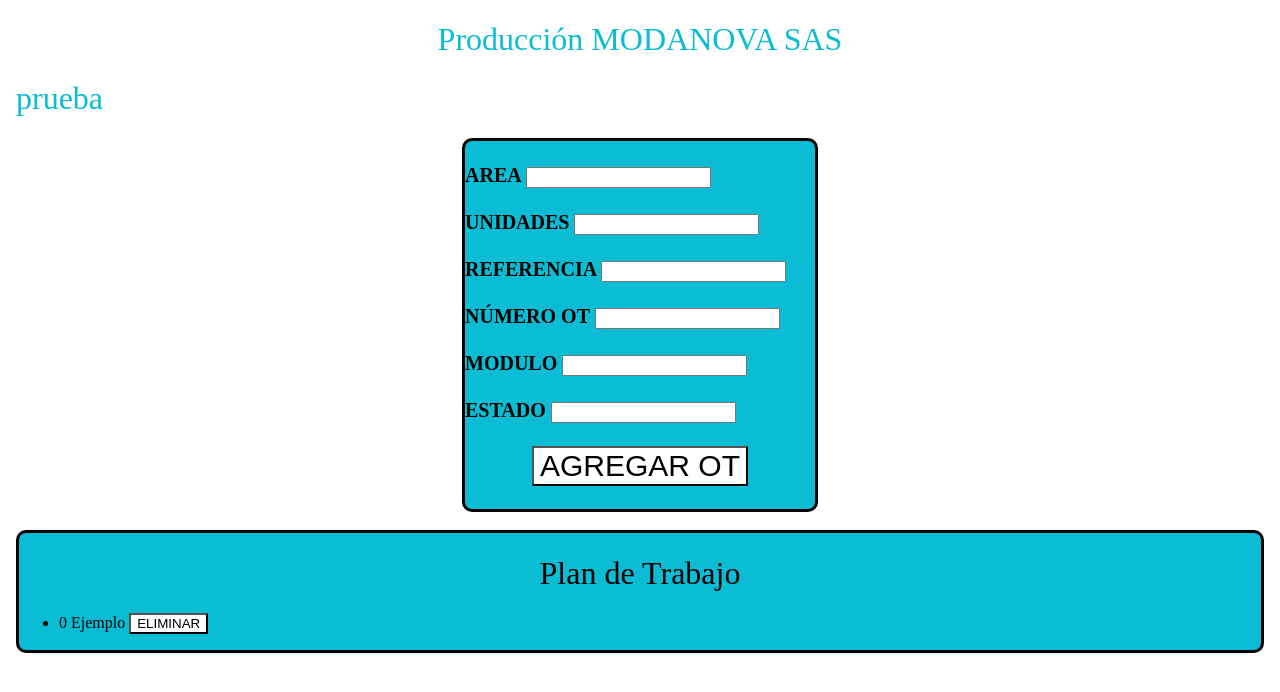
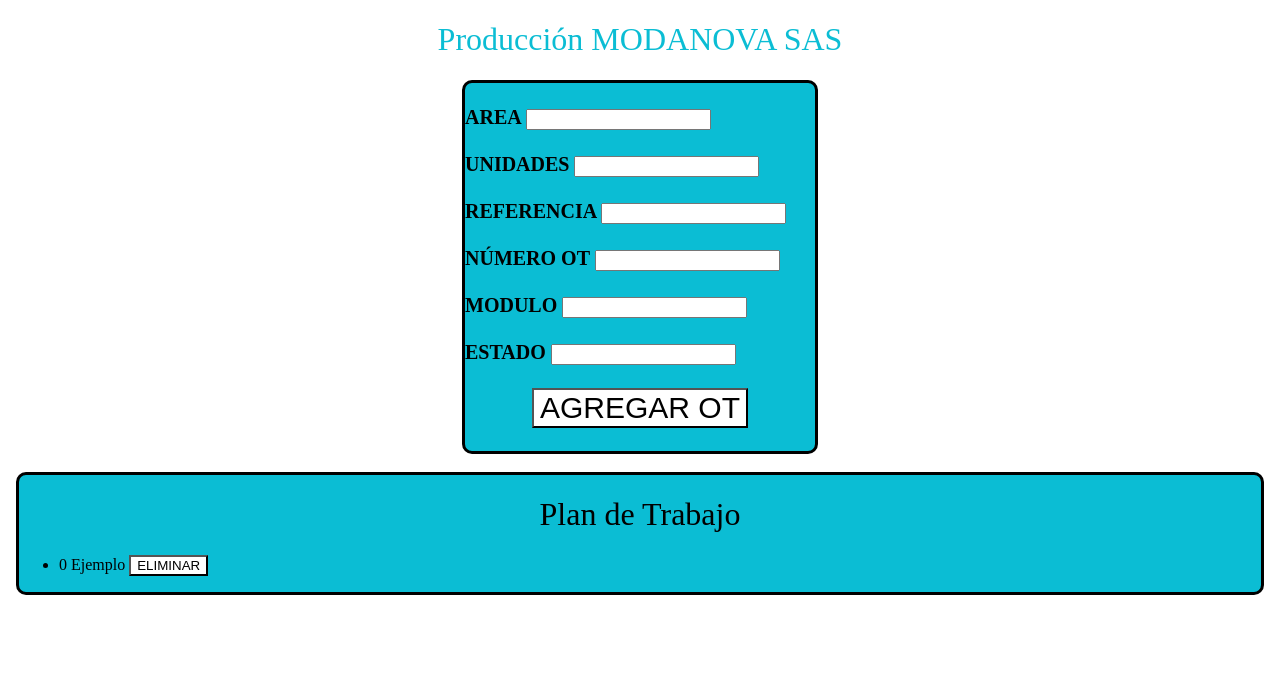
Before and after one commit to PMantenimiento/SWModanova, an Angular app: page / in a window 1280 px wide. Shown: the top 692 px of the page. Built offline with nearby package versions, Linux system fonts and the light colour scheme.

Commit message:
Staged Changes

```diff
--- a/src/app/app.component.html
+++ b/src/app/app.component.html
@@ -4,9 +4,6 @@
   <h1 style="text-align: center; color:rgb(11, 189, 212)">
     Producción MODANOVA SAS
   </h1>
-  <h1>prueba</h1>
-
-
   <div class= "left" style="text-align:left; font-size: 20px;
                       width: 350px; height: 250 px;">
 <br>
```
